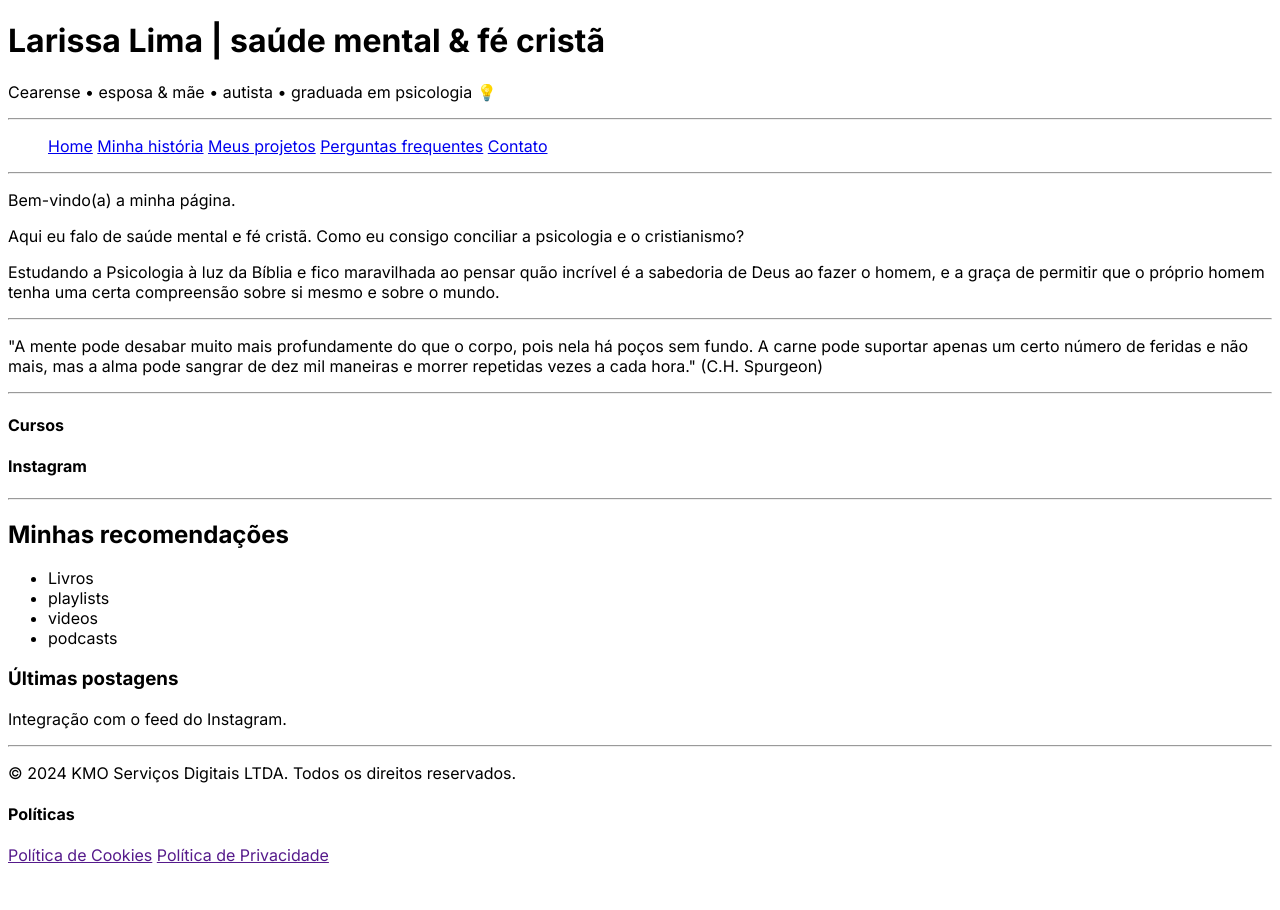
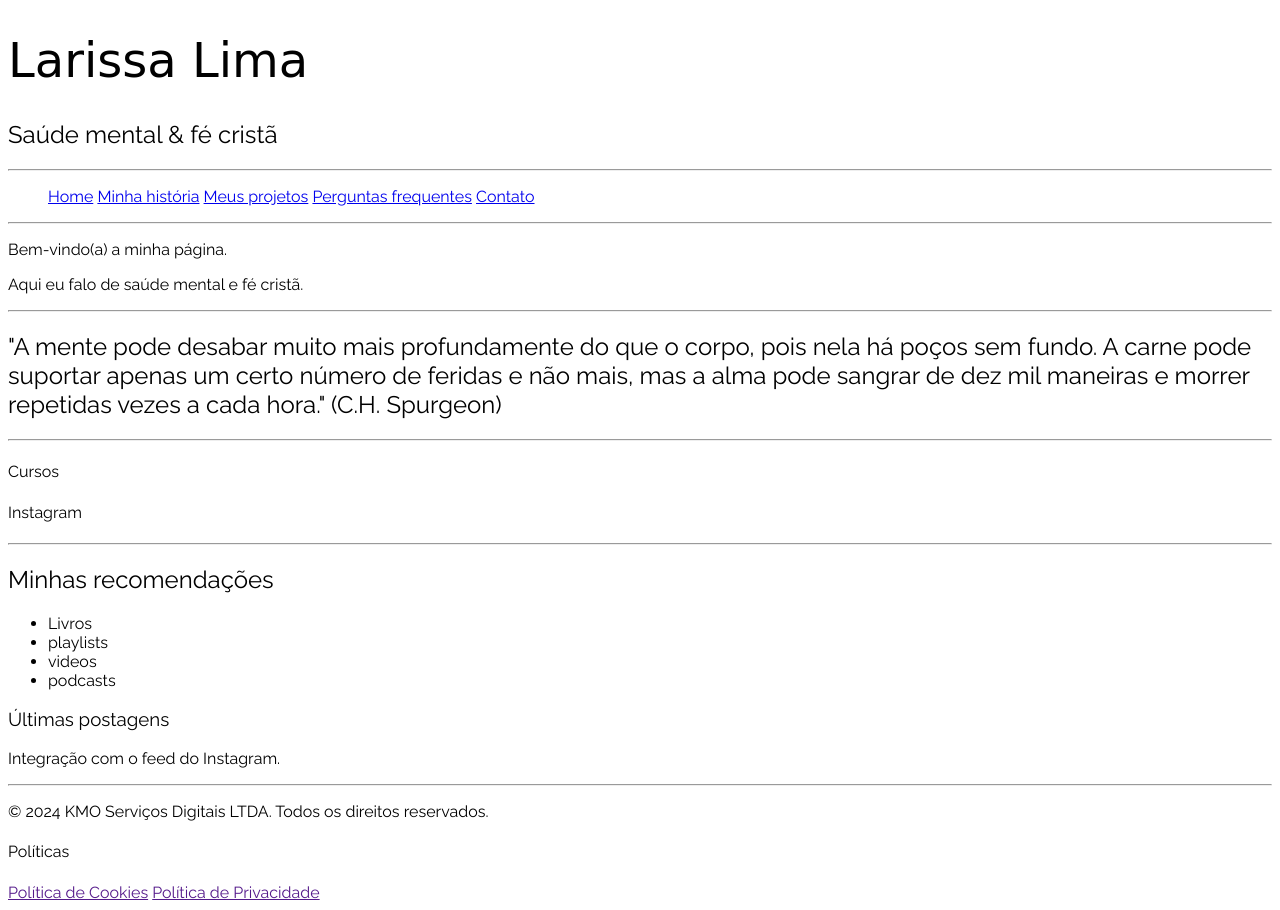
Before and after one commit to kaiquemoreto/projeto-final-coderhouse, a plain HTML site: page index.html in a window 1280 px wide. Before the commit the page ends 873 px from the top, so only its background shows below. Drawn offline with Linux system fonts and the light colour scheme; a web font is replaced by a local one.

Commit message:
adiciona fontes no css

```diff
--- a/index.html
+++ b/index.html
@@ -10,8 +10,8 @@
 <body>
 
     <header>
-        <h1>Larissa Lima | saúde mental & fé cristã</h1>
-        <p>Cearense • esposa & mãe • autista • graduada em psicologia 💡</p>
+        <h1 id="headTitle">Larissa Lima</h1>
+        <h2>Saúde mental & fé cristã</h2>
     </header>
 
     <nav>
@@ -32,13 +32,13 @@
             <hr>
             <article>
                 <p>Bem-vindo(a) a minha página.</p>
-                <p>Aqui eu falo de saúde mental e fé cristã. Como eu consigo conciliar a psicologia e o cristianismo?</p>
-                <p>Estudando a Psicologia à luz da Bíblia e fico maravilhada ao pensar quão incrível é a sabedoria de Deus ao fazer o homem, e a graça de permitir que o próprio homem tenha uma certa compreensão sobre si mesmo e sobre o mundo.</p>
+                <p>Aqui eu falo de saúde mental e fé cristã.</p>
+                <p></p>
             </article>
         </section>
         <section>
             <hr>
-            <p>"A mente pode desabar muito mais profundamente do que o corpo, pois nela há poços sem fundo. A carne pode suportar apenas um certo número de feridas e não mais, mas a alma pode sangrar de dez mil maneiras e morrer repetidas vezes a cada hora." (C.H. Spurgeon)</p>
+            <h1>"A mente pode desabar muito mais profundamente do que o corpo, pois nela há poços sem fundo. A carne pode suportar apenas um certo número de feridas e não mais, mas a alma pode sangrar de dez mil maneiras e morrer repetidas vezes a cada hora." (C.H. Spurgeon)</h1>
         </section>
         <section>
             <hr>
--- a/style.css
+++ b/style.css
@@ -1,12 +1,18 @@
-@import url('https://fonts.googleapis.com/css2?family=Inter:wght@400;600;700&display=swap'); /*importa as fontes do google*/
+@import url('https://fonts.googleapis.com/css2?family=Beau+Rivage&display=swap');
+@import url('https://fonts.googleapis.com/css2?family=Raleway:ital,wght@0,100..900;1,100..900&display=swap');
 
 *, :root {
-    font-family: 'inter', sans-serif;
-    font-synthesis: none;
-    text-rendering: optimizeLegibility;
-    -webkit-font-smoothing: antialiased;
-    -moz-osx-font-smoothing: grayscale;
-    -webkit-text-size-adjust: 100%;
+    font-family: "Raleway", sans-serif;
+    font-optical-sizing: auto;
+    font-weight: 400;
+    font-style: normal;
+}
+
+#headTitle {
+    font-family: "Beau Rivage", cursive;
+    font-weight: 400;
+    font-size: 48px;
+    font-style: normal
 }
 
 nav li {
```
